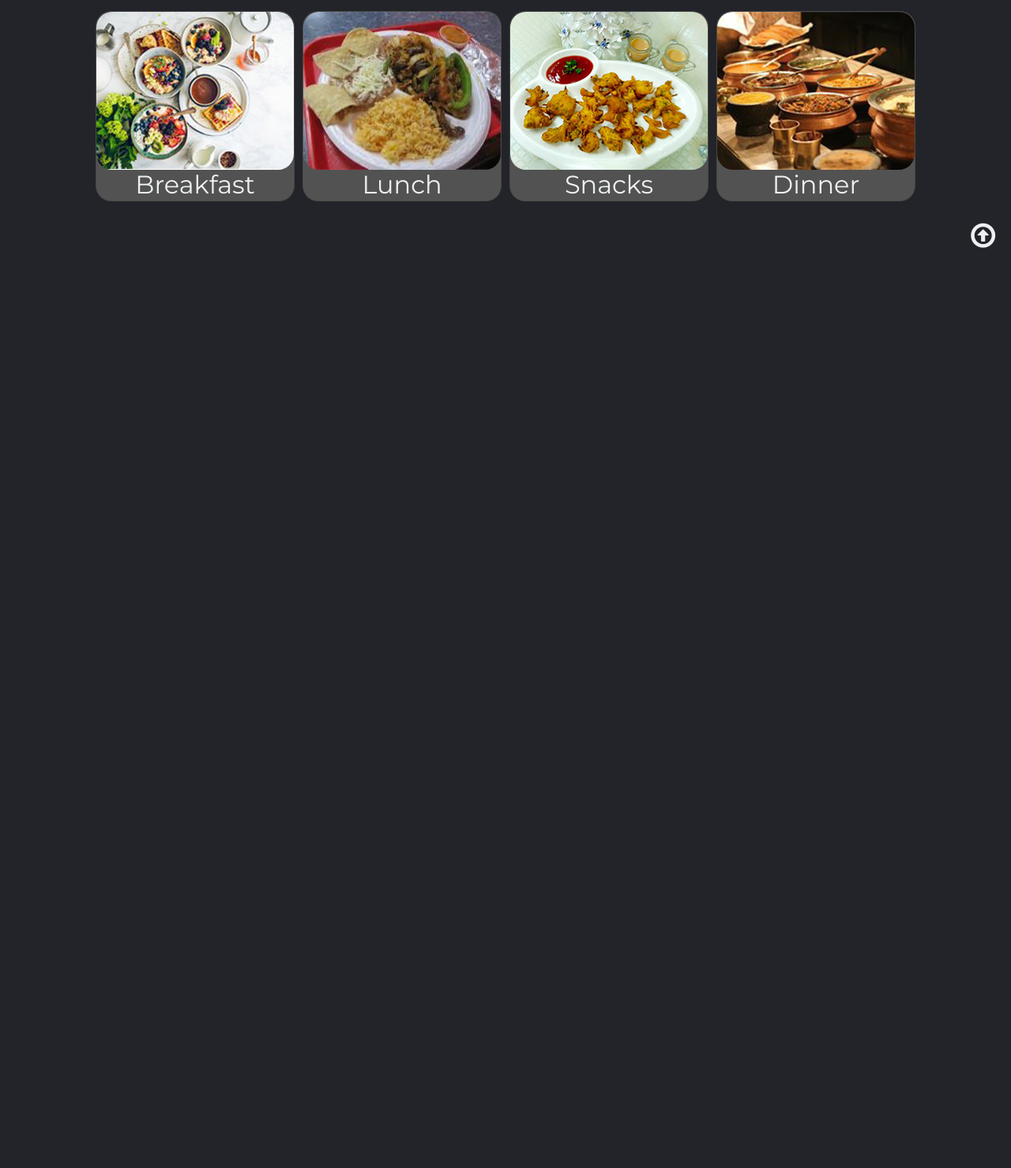
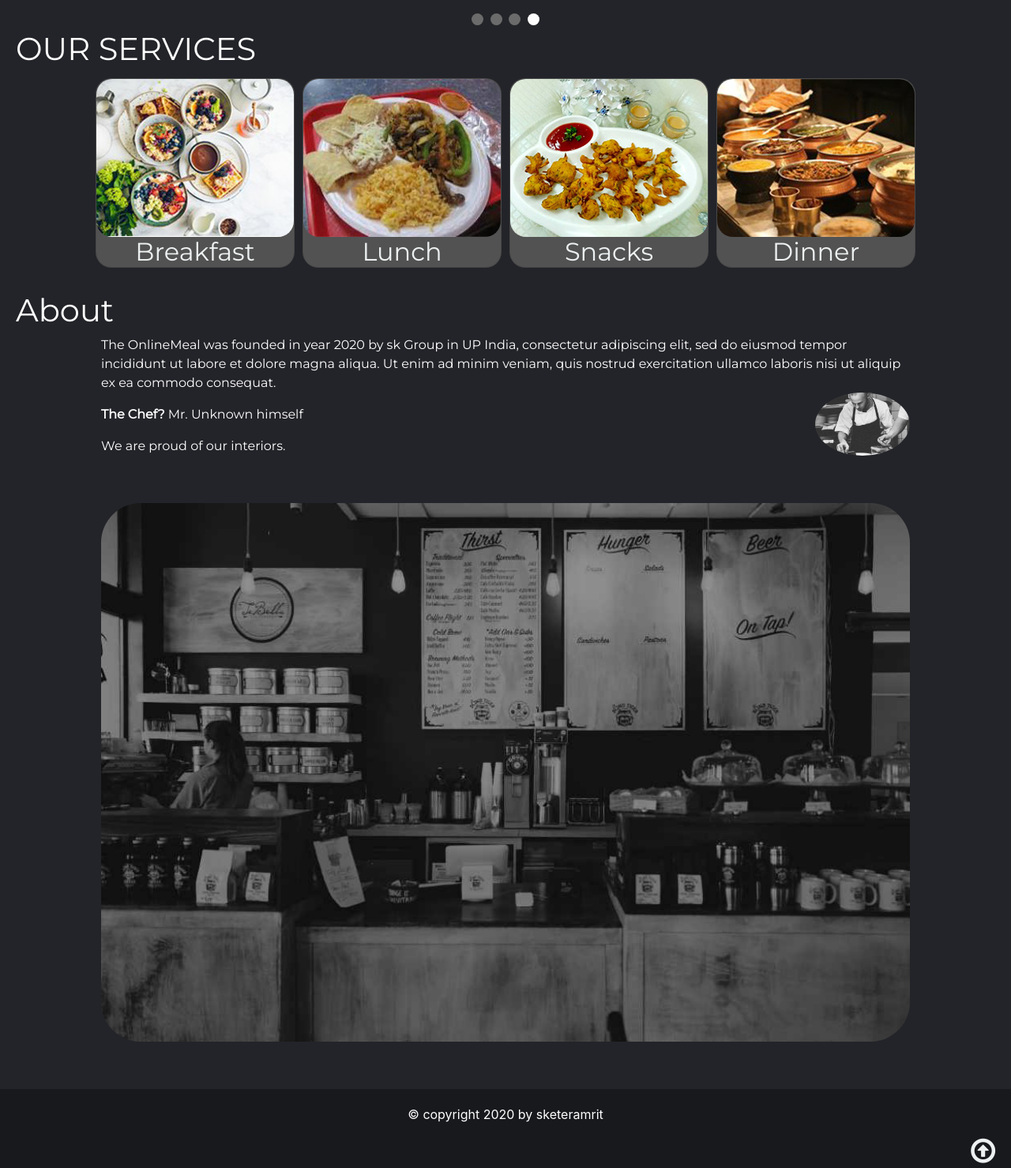
Before and after one commit to sksketer/onlinemeal, a PHP site: page / in a window 1280 px wide. Shown: the part 915-2394 px from the top of the page at 79% size. Before the commit the page ends 1229 px from the top, so only its background shows below. Run offline with PHP 8.4, Linux system fonts and the light colour scheme.

Commit message:
add new file and update the website

```diff
--- a/css/update2.css
+++ b/css/update2.css
@@ -7,7 +7,7 @@
     scroll-behavior: smooth;
 }
 body{
-    background-color: rgb(35, 36, 41);
+    background-color: rgb(35,36,41);
 }
 li, a, button, .slide-show-absolute-text{
     font-family: 'Montserrat', sans-serif;
@@ -114,6 +114,7 @@ li, a, button, .slide-show-absolute-text{
     flex-direction: row;
     justify-content: center;
     margin: auto;
+    margin-bottom: 25px;
 }
 .card{
     background-color: rgb(82, 82, 82);
@@ -130,10 +131,51 @@ li, a, button, .slide-show-absolute-text{
 }
 /* SERVICES END */
 
-
+/* ABOUT START */
+.about{
+    color: white;
+    font-family: 'Montserrat', sans-serif;
+    background-color:  rgb(35, 36, 41);
+}
+.about .heading{
+    font-size: xx-large;
+    font-weight: bolder;
+    margin-left: 20px;
+}
+.about .about-content .upper-text{
+    width: 80%;
+    margin: 0px auto;
+    position: relative;
+}
+.about .about-content .chef img{
+    border-radius: 50%;
+    position: absolute;
+    bottom: 0;
+    right: 0;
+}
+.about .about-content .mid-image{
+    width: 80%;
+    margin: 50px auto;
+}
+.about .about-content .mid-image img{
+    border-radius: 50px;
+    width: 100%;
+    margin: 10px auto;
+}
+/* ABOUT END */
 .home-selector{
+    background-color: rgb(24, 25, 29);
+    width: 100%;
+    height: 100px;
+}
+.home-selector p{
+    color: white;
+    padding-top: 20px;
+    text-align: center;
+}
+.home-selector a{
     float: right;
-    margin: 20px 20px 20px 0px;
+    padding: 0px 20px 0px 0px;
 }
 
 @media only screen and (max-width: 700px) {
@@ -155,9 +197,22 @@ li, a, button, .slide-show-absolute-text{
         margin: auto;
         display: flex;
         flex-direction: column;
+        padding-bottom: 25px;
     }
     .services .heading{
         margin: 0;
         text-align: center;
     }
+    .about .heading{
+        text-align: center;
+    }
+    .about .heading h1{
+        padding: 10px 0px;
+    }
   }
+
+  @media only screen and (max-width: 550px){
+    .about .about-content .chef img{
+        display: none;
+    }
+  }
--- a/index.html
+++ b/index.html
@@ -16,7 +16,7 @@
             <ul class="nav-links">
                 <li><a href="#">Home</a></li>
                 <li><a href="#services">Services</a></li>
-                <li><a href="#">About</a></li>
+                <li><a href="#about">About</a></li>
             </ul>
         </nav>
         <a href="#" class="cta"><button>Login</button></a>
@@ -28,22 +28,22 @@
         <div class="slide-show">
             <div class="myslide">
                 <div class="numbertext">1 / 4</div>
-                <img class="img" src="img/breakfast.jpg" style="width:100%">
+                <img class="img" src="img/update/breakfast.jpg" style="width:100%">
                 <div class="text">Breakfast</div>
             </div>
             <div class="myslide">
                 <div class="numbertext">2 / 4</div>
-                <img class="img" src="img/lunch.jpg" style="width:100%">
+                <img class="img" src="img/update/lunch.jpg" style="width:100%">
                 <div class="text">Lunch</div>
             </div>
             <div class="myslide">
                 <div class="numbertext">3 / 4</div>
-                <img class="img" src="img/snack.jpg" style="width:100%">
+                <img class="img" src="img/update/snacks.jpg" style="width:100%">
                 <div class="text">Snacks</div>
             </div>
             <div class="myslide">
                 <div class="numbertext">4 / 4</div>
-                <img class="img" src="img/dinner.jpg" style="width:100%">
+                <img class="img" src="img/update/dinner.jpg" style="width:100%">
                 <div class="text">Dinner</div>
             </div>
             <!-- <div class="slide-show-absolute-text">
@@ -119,6 +119,31 @@
         </div>
     </div>
     <!-- SERVICES END -->
+
+    <!-- ABOUT START -->
+    <div class="about" id="about">
+        <div class="heading">
+            <h1>About</h1>
+        </div>
+        <div class="about-content">
+            <div class="upper-text">
+                <p>The OnlineMeal was founded in year 2020 by sk Group in UP India, consectetur adipiscing elit, sed do eiusmod tempor incididunt ut labore et dolore magna aliqua. Ut enim ad minim veniam, quis nostrud exercitation ullamco laboris nisi ut aliquip ex ea commodo consequat.</p>
+                <p><strong>The Chef?</strong> Mr. Unknown himself</p>
+                <p>We are proud of our interiors.</p>
+                <div class="chef">
+                    <img src="img/chef.jpg" alt="" width="120px">
+                </div>
+            </div>
+            <div class="mid-image">
+                <img src="img/restaurant.jpg" alt="">
+            </div>
+            <div class="lower-text">
+
+            </div>
+        </div>
+    </div>
+    <!-- ABOUT END -->
+
     <!-- SCRIPT ARE HERE -->
     <script>
         var slideIndex = 0;
@@ -143,6 +168,7 @@
     </script>
 
     <div class="home-selector">
+        <p>&copy; copyright 2020 by sketeramrit</p>
         <a href="#home"><i class="fa fa-arrow-circle-o-up" style="font-size:36px"></i></a>
     </div>
 </body>
```
Also changed, not shown: img/chef.jpg (added), img/restaurant.jpg (added), img/update/breakfast.jpg (added), img/update/snacks.jpg (added), 2 other files.
